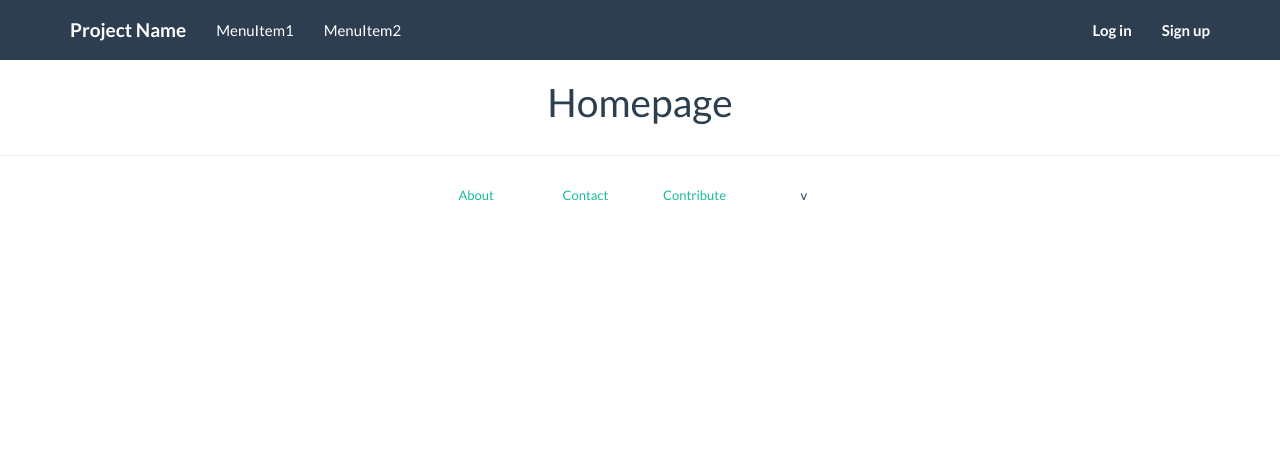
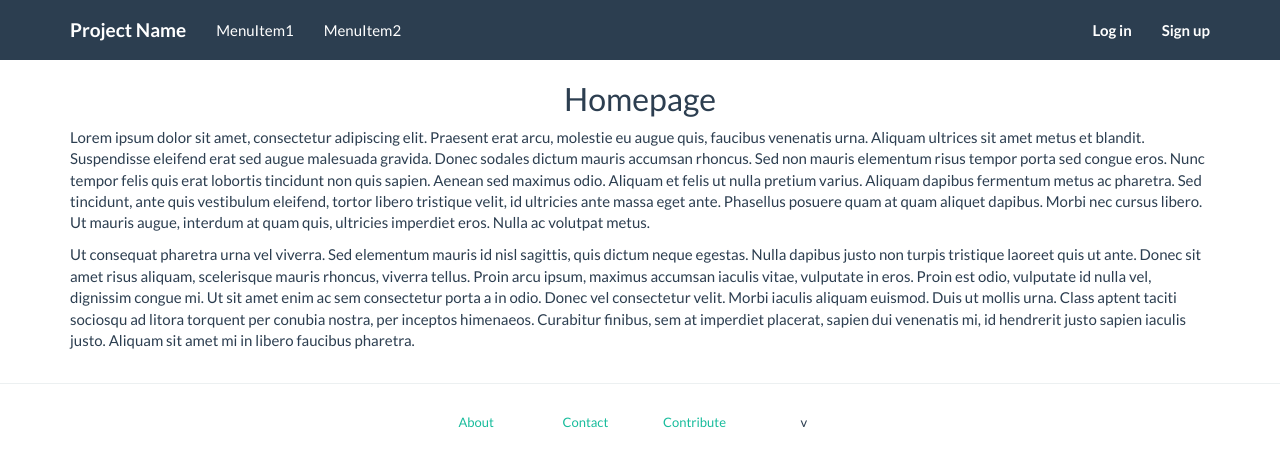
Before and after one commit to bartromgens/django-project-template, a Django app: template website/templates/website/index.html in a window 1280 px wide. Shown: the top 467 px of the page. Run offline with Django 3.2, Linux system fonts and the light colour scheme; the template is opened without the code that fills it, so the values that code supplies are empty; some libraries are stand-ins or nearby versions.

Commit message:
add some lorem ipsum paragraphs to the homepage

```diff
--- a/website/templates/website/index.html
+++ b/website/templates/website/index.html
@@ -6,8 +6,17 @@
 <div class="container">
   <div class="row">
     <div class="col-sm-12" align="center">
-      <h1>Homepage</h1>
+      <h2>Homepage</h2>
     </div>
   </div>
+
+  <div class="row">
+    <div class="col-sm-12" align="left">
+      <p>Lorem ipsum dolor sit amet, consectetur adipiscing elit. Praesent erat arcu, molestie eu augue quis, faucibus venenatis urna. Aliquam ultrices sit amet metus et blandit. Suspendisse eleifend erat sed augue malesuada gravida. Donec sodales dictum mauris accumsan rhoncus. Sed non mauris elementum risus tempor porta sed congue eros. Nunc tempor felis quis erat lobortis tincidunt non quis sapien. Aenean sed maximus odio. Aliquam et felis ut nulla pretium varius. Aliquam dapibus fermentum metus ac pharetra. Sed tincidunt, ante quis vestibulum eleifend, tortor libero tristique velit, id ultricies ante massa eget ante. Phasellus posuere quam at quam aliquet dapibus. Morbi nec cursus libero. Ut mauris augue, interdum at quam quis, ultricies imperdiet eros. Nulla ac volutpat metus.</p>
+
+      <p>Ut consequat pharetra urna vel viverra. Sed elementum mauris id nisl sagittis, quis dictum neque egestas. Nulla dapibus justo non turpis tristique laoreet quis ut ante. Donec sit amet risus aliquam, scelerisque mauris rhoncus, viverra tellus. Proin arcu ipsum, maximus accumsan iaculis vitae, vulputate in eros. Proin est odio, vulputate id nulla vel, dignissim congue mi. Ut sit amet enim ac sem consectetur porta a in odio. Donec vel consectetur velit. Morbi iaculis aliquam euismod. Duis ut mollis urna. Class aptent taciti sociosqu ad litora torquent per conubia nostra, per inceptos himenaeos. Curabitur finibus, sem at imperdiet placerat, sapien dui venenatis mi, id hendrerit justo sapien iaculis justo. Aliquam sit amet mi in libero faucibus pharetra. </p>
+    </div>
+  </div>
+
 </div>
 {% endblock %}
```
